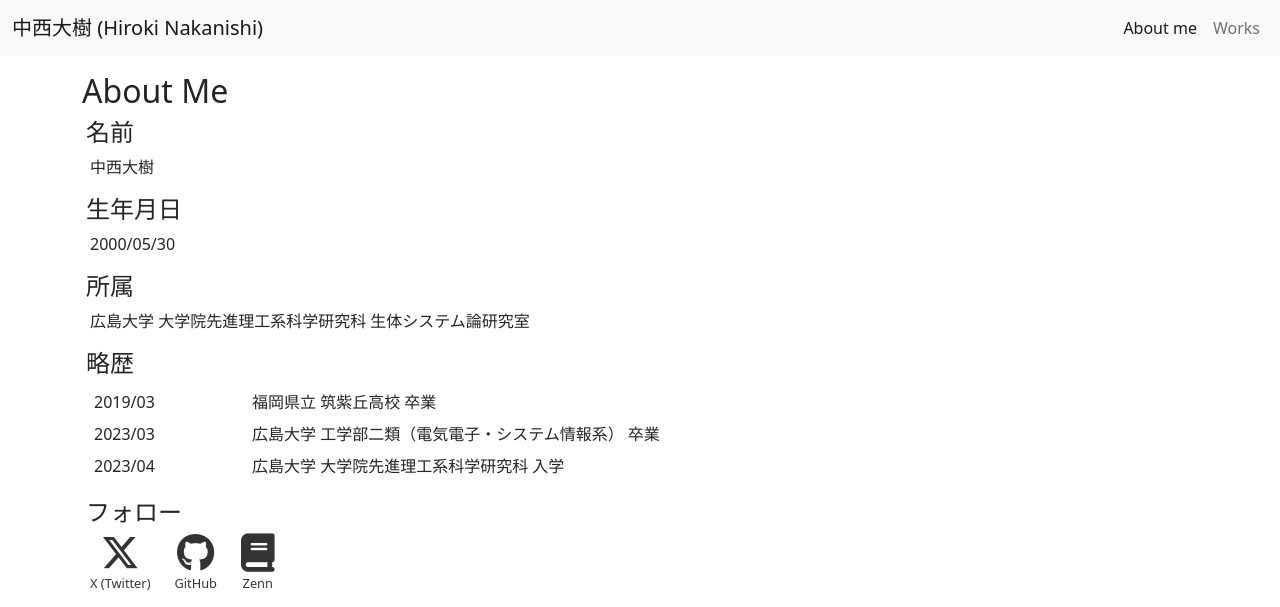
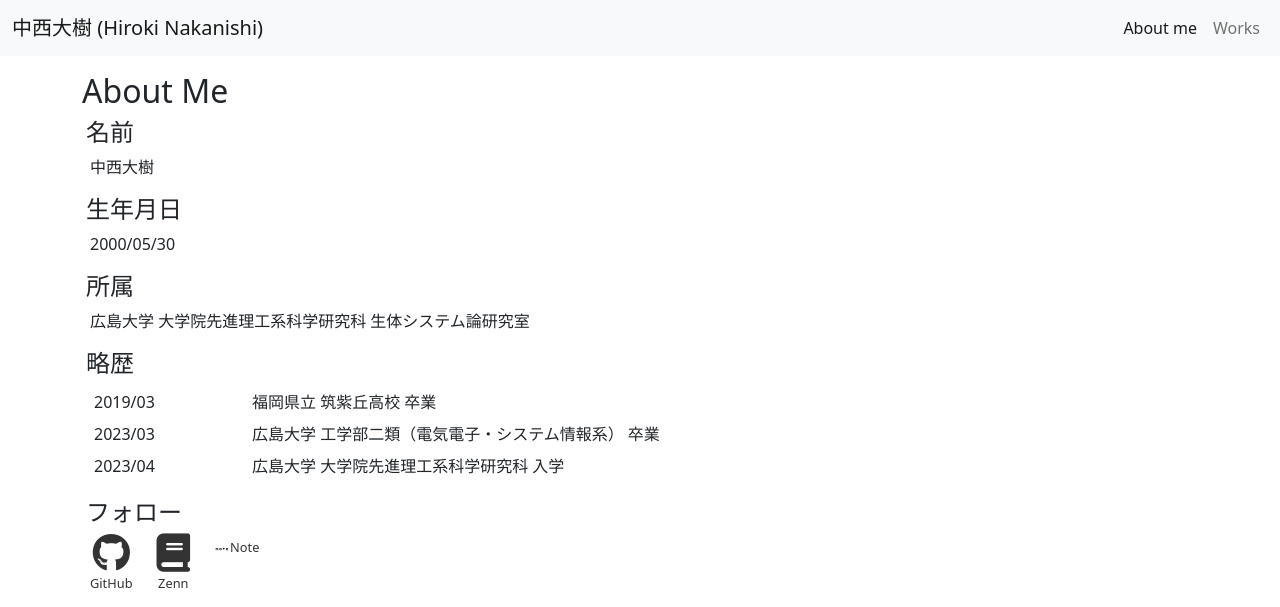
Before and after one commit to nakanishi1337/nakanishi1337.github.io, a plain HTML site: page index.html in a window 1280 px wide. Shown: the top 607 px of the page. Drawn offline with nearby package versions, Linux system fonts and the light colour scheme.

Commit message:
note icon

```diff
--- a/index.html
+++ b/index.html
@@ -67,10 +67,15 @@
                             </tbody>
                         </table>
                         <h4>フォロー</h4>
-                        <ul class="fas_sns_icontop ms-1">
-                          <li><a href="https://twitter.com/nakanishi1337" target="_blank" rel="nofollow"><i class="fab fa-x-twitter"></i>X (Twitter)</a></li>
+                        <!-- <ul class="fas_sns_icontop ms-1">
                           <li><a href="https://github.com/nakanishi1337" target="_blank" rel="nofollow"><i class="fab fa-github"></i>GitHub</a></li>
                           <li><a href="https://zenn.dev/nakanishi1337" target="_blank" rel="nofollow"><i class="fas fa-book"></i>Zenn</a></li>
+                          <li><a href="https://note.com/hirokinakanishi/" target="_blank" rel="nofollow"><i class=""></i>Note</a></li>
+                        </ul> -->
+                        <ul class="fas_sns_icontop ms-1">
+                            <li><a href="https://github.com/nakanishi1337" target="_blank" rel="nofollow"><i class="fab fa-github"></i>GitHub</a></li>
+                            <li><a href="https://zenn.dev/nakanishi1337" target="_blank" rel="nofollow"><i class="fas fa-book"></i>Zenn</a></li>
+                            <li><a href="https://note.com/hirokinakanishi/" target="_blank" rel="nofollow"><img src="img/note.svg" alt="Note Icon" style="width: 16px; height: 16px;">Note</a></li>
                         </ul>
                     </div>
                 </div>
```
Also changed, not shown: img/note.svg (added).
